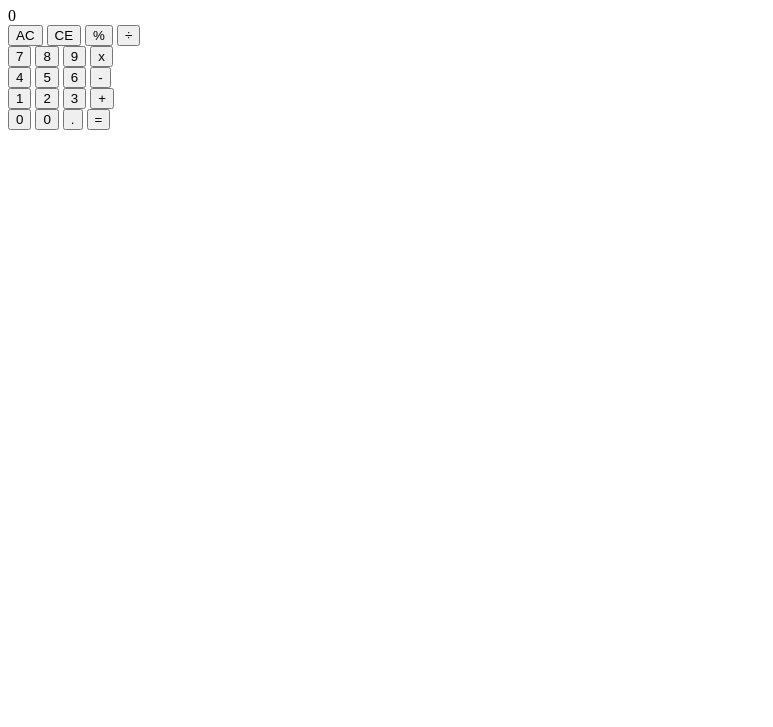
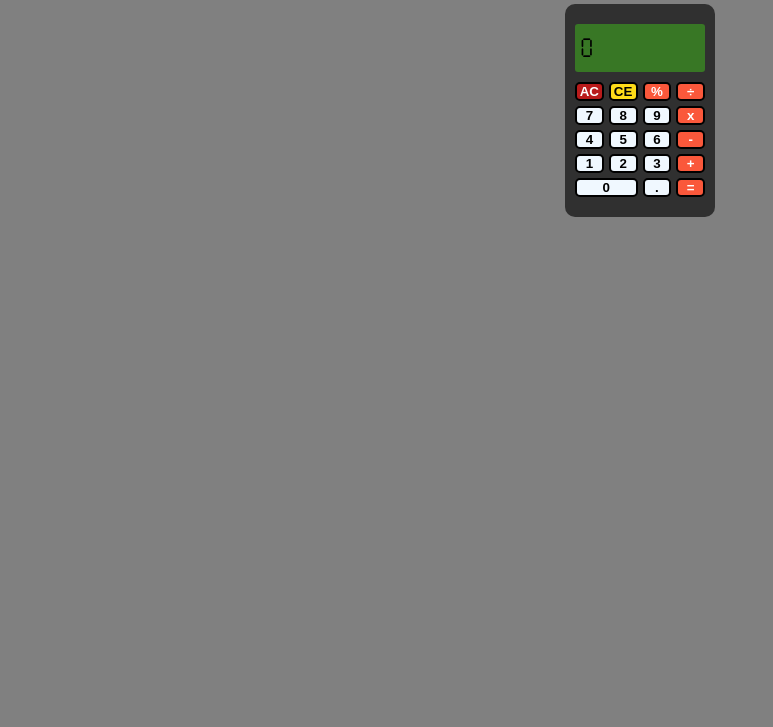
Before and after one commit to gonza2323/calculator, a plain HTML site: page index.html in a window 1280 px wide. Shown: the part 73-800 px from the top of the page, without its empty margins (0-773 px from the left). Drawn offline with Linux system fonts and the light colour scheme.

Commit message:
Add rudimentary style

```diff
--- a/index.html
+++ b/index.html
@@ -14,7 +14,7 @@
     <h1>Calculator</h1>
     <div class="calculator">
         <div class="display"></div>
-        <div class="buttons">
+        <div class="numpad">
             <div class="row">
                 <button class="ac">AC</button>
                 <button class="ce">CE</button>
@@ -40,10 +40,13 @@
                 <button class="add">+</button>
             </div>
             <div class="row">
-                <button class="number">0</button>
-                <button class="number">0</button>
-                <button class="decimal">.</button>
-                <button class="equal">=</button>
+                <div class="zero">
+                    <button class="number">0</button>
+                </div>
+                <div>
+                    <button class="decimal">.</button>
+                    <button class="equal">=</button>
+                </div>
             </div>
         </div>
     </div>
--- a/style.css
+++ b/style.css
@@ -0,0 +1,80 @@
+@font-face { font-family: seven-segment; src: url('seven-segment.ttf'); }
+
+* {
+    box-sizing: border-box;
+}
+
+html, body {
+    margin: 0;
+    padding: 0;
+    font-family: seven-segment, sans-serif;
+}
+
+body {
+    display: flex;
+    flex-direction: column;
+    align-items: center;
+    background-color: gray;
+}
+
+.calculator {
+    width: 150px;
+    font-size: 20pt;
+    background-color: rgb(48, 48, 48);
+    padding: 20px 10px;
+    border-radius: 10px;
+}
+
+.display {
+    padding: 10px 5px;
+    font-family: seven-segment;
+    background-color: rgb(56, 119, 37);
+    border-radius: 3px;
+    margin-bottom: 10px;
+}
+
+.row {
+    display: flex;
+    margin: 5px 0 0 0;
+    gap: 5px;
+}
+
+.row > * {
+    flex: 1;
+}
+
+button {
+    padding: 0;
+    border: 2px solid black;
+    border-radius: 5px;
+    background-color: rgb(250, 88, 59);
+    color: white;
+    font-weight: bold;
+}
+
+button:hover, button:active {
+    filter: brightness(70%);
+}
+
+.row > div {
+    display: flex;
+    gap: 5px;
+}
+
+.row > div > * {
+    flex: 1;
+}
+
+.number, .decimal {
+    background-color: aliceblue;
+    color: black;
+}
+
+.ac {
+    background-color: rgb(185, 27, 27);
+}
+
+.ce {
+    background-color: rgb(255, 220, 24);
+    color: black;
+}
```
Also changed, not shown: seven-segment.ttf (added).
